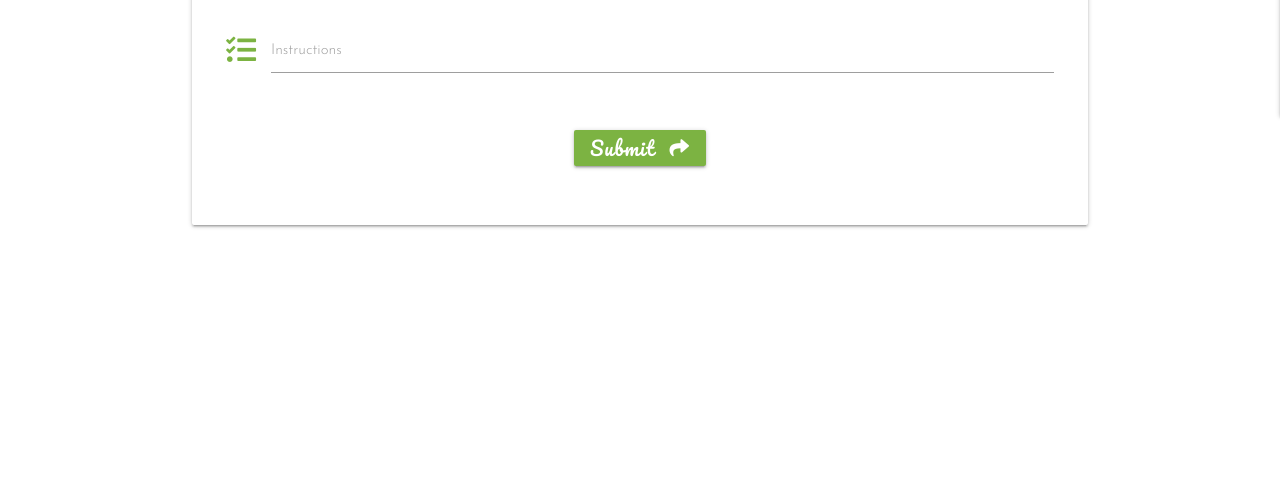
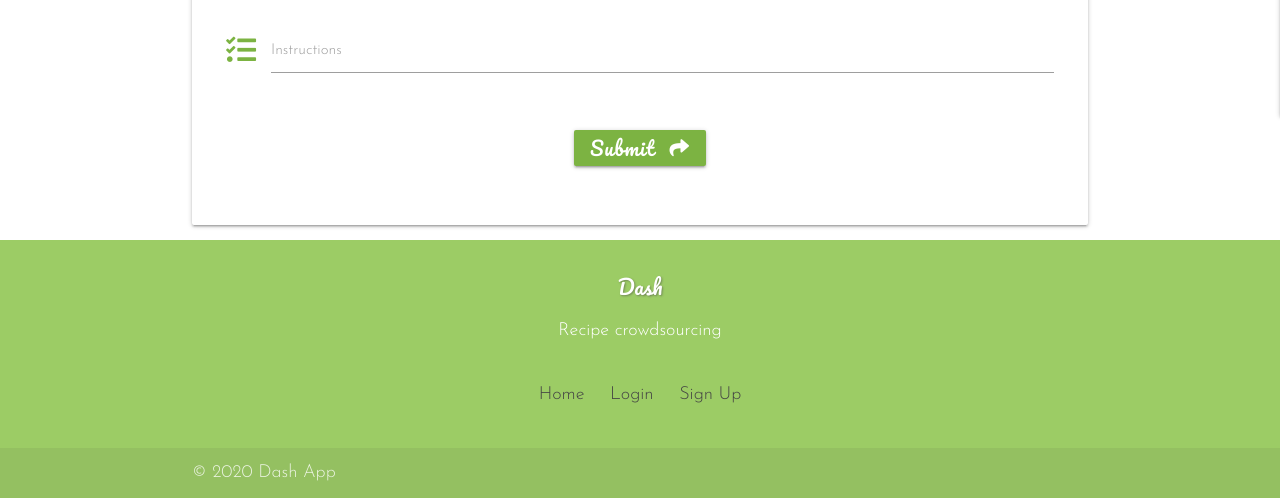
Before and after one commit to alissatroiano/Dash, a Flask app: page /add_recipe in a window 1280 px wide. Shown: the part 744-1242 px from the top of the page. Before the commit the page ends 972 px from the top, so only its background shows below. Run offline with Flask 2, Linux system fonts and the light colour scheme; some libraries are stand-ins or nearby versions.

Commit message:
Add a footer with pagination to make navigation more intuitive

```diff
--- a/templates/base.html
+++ b/templates/base.html
@@ -67,10 +67,38 @@
 
 	<main class="container">
 		{% block content %}
-
 		{% endblock %}
 </main>
 
+<!-- Footer-->
+<footer class="page-footer light-green lighten-1">
+    <div class="container">
+        <div class="row">
+            <div class="col s12 center">
+                <h5 class="white-text">Dash</h5>
+                <p class="white-text">Recipe crowdsourcing</p>
+            </div>
+            <div class="col s12 center">
+                <ul class="pagination">
+                <li class="waves-effect"><a href="{{ url_for('get_recipes') }}">Home</a></li>
+                {% if session.user %}
+				<li class="waves-effect"><a href="{{ url_for('profile', username=session['user']) }}">Profile</a></li>
+                <li class="waves-effect"><a href="{{ url_for('add_recipe') }}">Add Recipe</a></li>
+				<li class="waves-effect"><a href="{{ url_for('logout') }}">Logout</a></li>
+                {% else %}
+				<li class="waves-effect"><a href="{{ url_for('login') }}">Login</a></li>
+				<li class="waves-effect"><a href="{{ url_for('signup') }}">Sign Up</a></li>
+                {% endif %}
+                </ul>
+            </div>
+        </div>
+    </div>
+    <div class="footer-copyright">
+        <div class="container">
+            © 2020 Dash App
+        </div>
+    </div>
+</footer>
 	<!--jQuery First-->
 	<script src="https://code.jquery.com/jquery-3.5.1.min.js"
 		integrity="sha256-9/aliU8dGd2tb6OSsuzixeV4y/faTqgFtohetphbbj0=" crossorigin="anonymous"></script>
```
